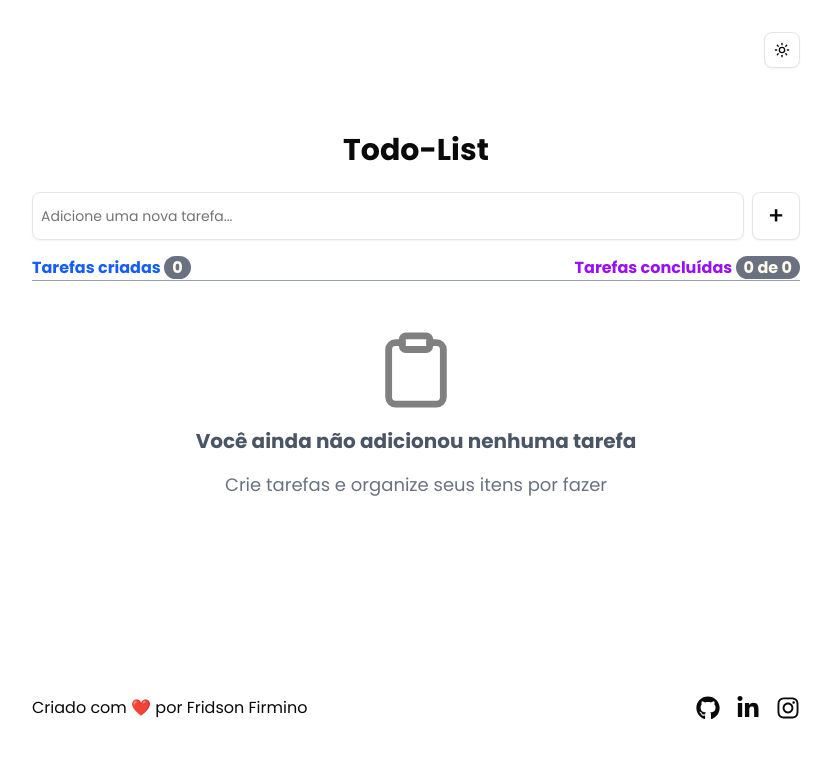
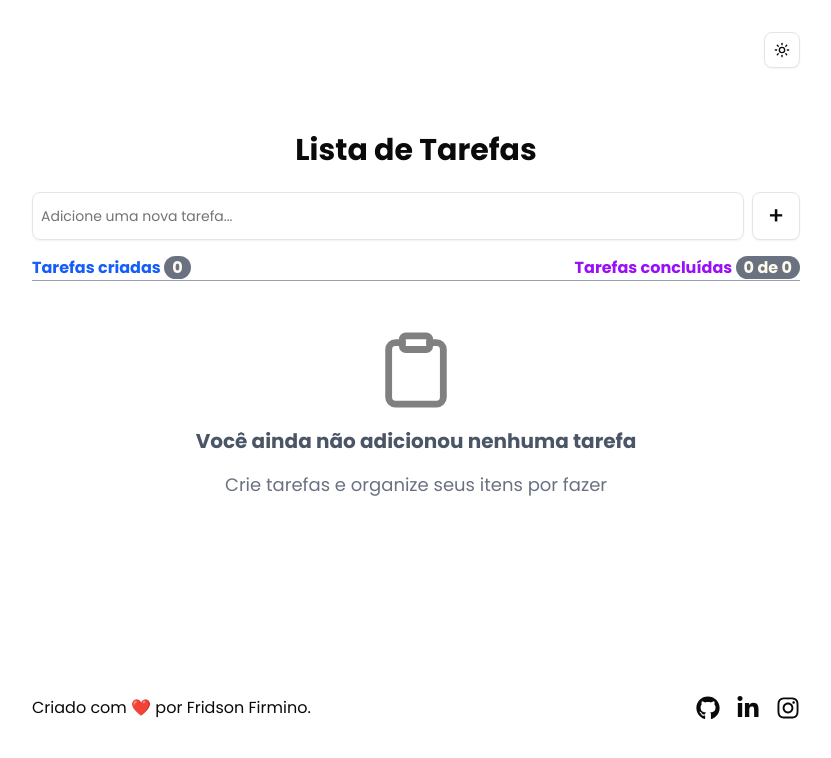
Before and after one commit to FridsonFirmino/todo-list-web, a Next.js app: page / in a window 1280 px wide. Shown: the top 758 px of the page, without its empty margins (224-1055 px from the left). Built offline with nearby package versions, Linux system fonts and the light colour scheme.

Commit message:
fix: update task title and footer text for consistency in Portuguese

```diff
--- a/src/app/page.tsx
+++ b/src/app/page.tsx
@@ -70,7 +70,7 @@ export default function Home() {
           className="text-xl sm:text-3xl font-bold text-center"
           style={{ fontFamily: "var(--font-poppins)" }}
         >
-          Todo-List
+          Lista de Tarefas
         </h1>
 
         {/* Input + Botão */}
@@ -171,7 +171,7 @@ export default function Home() {
           className="flex items-center justify-center gap-2 hover:underline hover:underline-offset-4"
           style={{ fontFamily: "var(--font-poppins)" }}
         >
-          Criado com &#x2764;&#xFE0F; por Fridson Firmino
+          Criado com &#x2764;&#xFE0F; por Fridson Firmino.
         </a>
         <div className="flex flex-row gap-4 justify-center">
           <a
```
